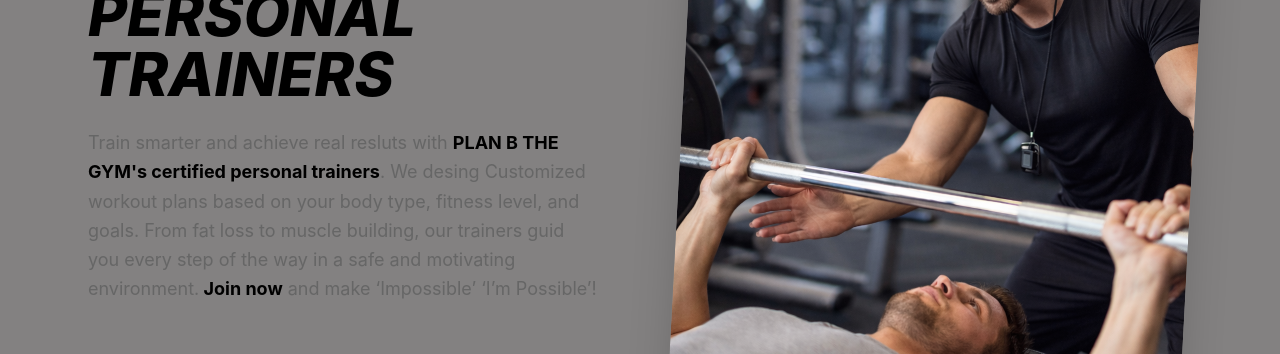
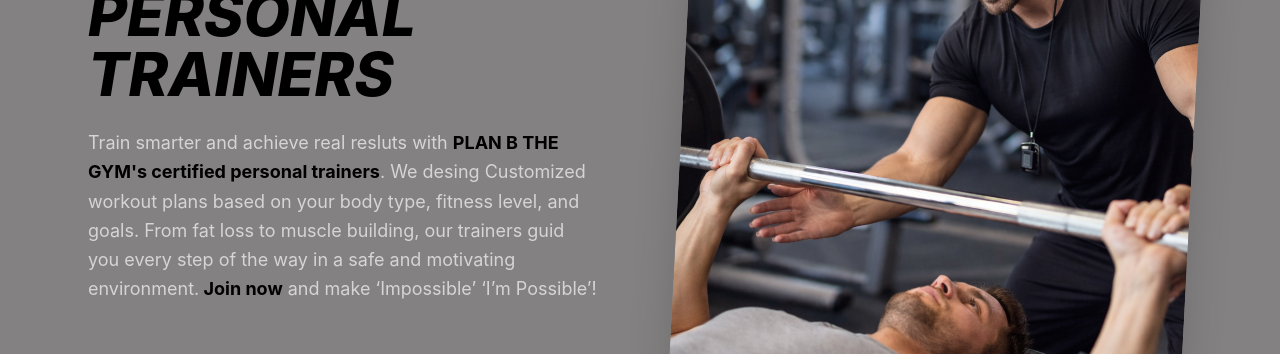
Before and after one commit to sharathkumarkraju9723/Plan-B-The-Gym, a React (Vite) app: page / in a window 1280 px wide. Shown: the part 780-1134 px from the top of the page. Built offline with nearby package versions, Linux system fonts and the light colour scheme.

Commit message:
taiwind colors changed

```diff
--- a/tailwind.config.js
+++ b/tailwind.config.js
@@ -19,8 +19,8 @@ export default {
 
         /* TEXT */
         textPrimary: "#000000",   // dark black
-        textMuted: "#444444",     // dark gray
-        textSubtle: "#666666",    // medium gray
+        textMuted: "#bebebe",     // dark gray
+        textSubtle: "#d7d7d7f8",    // medium gray
         textLight: "#FFFFFF",     // text on images
 
         /* UI */
```
